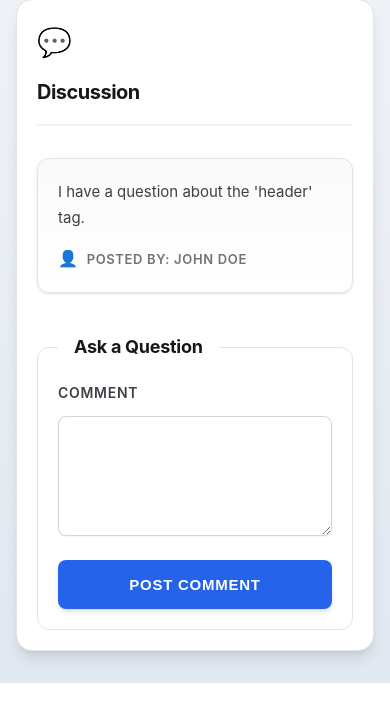
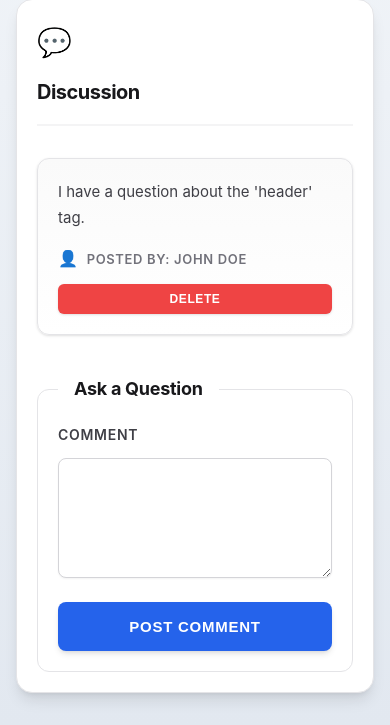
Before and after one commit to ITCS333/course-project-itcs333-group-9-project, a PHP site: page /src/weekly/details.html in a window 390 px wide. Shown: the part 538-1263 px from the top of the page. Before the commit the page ends 1221 px from the top, so only its background shows below. Run offline with PHP 8.4, Linux system fonts and the light colour scheme.

Commit message:
Added comment deletion functionality + responsive styles

```diff
--- a/src/weekly/admin.html
+++ b/src/weekly/admin.html
@@ -10,7 +10,7 @@
     <!-- TODO: Add the 'meta' tag for character encoding (UTF-8). -->
     <meta charset="UTF-8" />
     <!-- TODO: Add the responsive 'viewport' meta tag. -->
-    <meta name="viewport" />
+    <meta name="viewport" content="width=device-width, initial-scale=1.0" />
     <!-- TODO: Add a title, e.g., "Manage Weekly Breakdown". -->
     <title>Manage Weekly Breakdown</title>
     <!-- TODO: Link to your CSS framework or stylesheet. -->
--- a/src/weekly/api/index.php
+++ b/src/weekly/api/index.php
@@ -613,7 +613,7 @@ function deleteComment($db, $commentId) {
     // TODO: Check if comment exists
     // Prepare and execute a SELECT query
     // If not found, return error response with 404 status
-    $checkQuery = "SELECT id FROM comments WHERE id = ?";
+    $checkQuery = "SELECT id FROM comments_week WHERE id = ?";
     $checkStmt = $db->prepare($checkQuery);
     $checkStmt->bindParam(1, $commentId);
     $checkStmt->execute();
@@ -624,7 +624,7 @@ function deleteComment($db, $commentId) {
 
     // TODO: Prepare DELETE query
     // DELETE FROM comments WHERE id = ?
-    $deleteQuery = "DELETE FROM comments WHERE id = ?";
+    $deleteQuery = "DELETE FROM comments_week WHERE id = ?";
     $deleteStmt = $db->prepare($deleteQuery);
 
 
--- a/src/weekly/details.html
+++ b/src/weekly/details.html
@@ -8,7 +8,7 @@
   <head>
     <!-- TODO: Add meta tags for charset and viewport. -->
     <meta charset="UTF-8" />
-    <meta name="viewport" />
+    <meta name="viewport" content="width=device-width, initial-scale=1.0" />
     <!-- TODO: Add a title, for now use "Week Details". -->
     <title>Week Details</title>
     <!-- TODO: Link to your CSS framework or stylesheet. -->
@@ -68,7 +68,10 @@
               I have a question about the 'header' tag.
             </p>
             <!-- TODO: Use a 'footer' to show the author (e.g., "Posted by: John Doe"). -->
-            <footer class="comment-footer">Posted by: John Doe</footer>
+            <footer class="comment-footer">
+              <span class="comment-author">Posted by: John Doe</span>
+              <button class="delete-comment-btn">Delete</button>
+            </footer>
             <!-- End of comment article. -->
           </article>
         </div>
--- a/src/weekly/details.js
+++ b/src/weekly/details.js
@@ -98,7 +98,14 @@ function createCommentArticle(comment) {
 
   const articleFooter = document.createElement("footer");
   articleFooter.classList.add("comment-footer");
-  articleFooter.innerText = comment.author;
+  const spanAuthor = document.createElement("span");
+  spanAuthor.classList.add("comment-author");
+  spanAuthor.innerText = `Posted by: ${comment.author}`;
+  const deleteButton = document.createElement("button");
+  deleteButton.classList.add("delete-comment-btn");
+  deleteButton.innerText = "Delete";
+  articleFooter.appendChild(spanAuthor);
+  articleFooter.appendChild(deleteButton);
   commentArticle.appendChild(articleComment);
   commentArticle.appendChild(articleFooter);
   return commentArticle;
@@ -157,6 +164,29 @@ async function customAddCommentToDB(comment) {
       text: comment.text,
     }),
   });
+}
+
+function handleDeleteComment(event) {
+  const commentCard = event.target.closest(".comment-card");
+  const commentText = commentCard.querySelector(".comment-text").innerText;
+  const commentIndex = currentComments.findIndex(
+    (comment) => comment.text === commentText
+  );
+  if (commentIndex !== -1) {
+    customDeleteCommentFromDB(currentComments[commentIndex].id);
+    currentComments.splice(commentIndex, 1);
+    renderComments();
+  }
+}
+async function customDeleteCommentFromDB(commentId) {
+  const response = await fetch(
+    `/src/weekly/api/index.php?resource=comments&id=${commentId}`,
+    {
+      method: "DELETE",
+      headers: { "Content-Type": "application/json" },
+      body: JSON.stringify({ id: commentId }),
+    }
+  );
 }
 
 /**
@@ -219,6 +249,9 @@ async function initializePage() {
   document
     .getElementById("comment-form")
     .addEventListener("submit", handleAddComment);
+  document.querySelectorAll(".delete-comment-btn").forEach((button) => {
+    button.addEventListener("click", handleDeleteComment);
+  });
 }
 
 // --- Initial Page Load ---
--- a/src/weekly/list.html
+++ b/src/weekly/list.html
@@ -10,7 +10,7 @@
   <head>
     <!-- TODO: Add meta tags for charset and viewport. -->
     <meta charset="UTF-8" />
-    <meta name="viewport" />
+    <meta name="viewport" content="width=device-width, initial-scale=1.0" />
     <!-- TODO: Add a title, e.g., "Weekly Course Breakdown". -->
     <title>Weekly Course Breakdown</title>
     <!-- TODO: Link to your CSS framework or stylesheet. -->
--- a/src/weekly/student3StylesDetails.css
+++ b/src/weekly/student3StylesDetails.css
@@ -12,6 +12,8 @@
 
   --success-500: #10b981;
   --success-600: #059669;
+  --danger-500: #ef4444;
+  --danger-600: #dc2626;
   --indigo-500: #6366f1;
   --indigo-600: #4f46e5;
   --purple-500: #a855f7;
@@ -351,6 +353,7 @@
 .comment-footer {
   display: flex;
   align-items: center;
+  justify-content: space-between;
   gap: 0.5rem;
   font-size: 0.8125rem;
   color: var(--neutral-500);
@@ -359,27 +362,77 @@
   letter-spacing: 0.05em;
 }
 
-.comment-footer::before {
+.comment-author {
+  display: flex;
+  align-items: center;
+  gap: 0.5rem;
+}
+
+.comment-author::before {
   content: "👤";
   font-size: 1rem;
+}
+
+/* Delete Button for Comments */
+.delete-comment-btn {
+  background: var(--danger-500);
+  color: var(--white);
+  border: none;
+  padding: 0.5rem 1rem;
+  border-radius: var(--radius-sm);
+  cursor: pointer;
+  font-weight: 600;
+  font-size: 0.75rem;
+  transition: all var(--transition-base);
+  text-transform: uppercase;
+  letter-spacing: 0.05em;
+  box-shadow: var(--shadow-sm);
+  position: relative;
+  overflow: hidden;
+}
+
+.delete-comment-btn::before {
+  content: "";
+  position: absolute;
+  top: 50%;
+  left: 50%;
+  width: 0;
+  height: 0;
+  border-radius: 50%;
+  background: rgba(255, 255, 255, 0.3);
+  transform: translate(-50%, -50%);
+  transition: width 0.6s, height 0.6s;
+}
+
+.delete-comment-btn:hover {
+  background: var(--danger-600);
+  box-shadow: var(--shadow-md);
+}
+
+.delete-comment-btn:hover::before {
+  width: 300px;
+  height: 300px;
+}
+
+.delete-comment-btn:active {
+  transform: translateY(0);
+  box-shadow: var(--shadow-xs);
+}
+
+.delete-comment-btn:focus-visible {
+  outline: 2px solid var(--danger-500);
+  outline-offset: 2px;
 }
 
 /* ===============================
    Comment Form
    =============================== */
 .comment-form {
-  /* background: linear-gradient(180deg, var(--neutral-50) 0%, var(--white) 100%); */
-  /* border: 1.5px solid var(--neutral-200); */
   border-radius: var(--radius-lg);
   padding: 0;
   margin-top: 2rem;
   transition: all var(--transition-base);
 }
-/*
-.comment-form:focus-within {
-  border-color: var(--primary-500);
-  box-shadow: 0 0 0 3px rgba(59, 130, 246, 0.1);
-} */
 
 .comment-fieldset {
   border: 1.5px solid var(--neutral-200);
@@ -415,7 +468,6 @@
   font-family: inherit;
   background: var(--white);
   color: var(--neutral-900);
-  /* transition: all var(--transition-base); */
   box-shadow: var(--shadow-xs);
   resize: vertical;
   min-height: 120px;
@@ -536,6 +588,16 @@
   .comment-fieldset {
     padding: 1.5rem;
   }
+
+  .comment-footer {
+    flex-direction: column;
+    align-items: flex-start;
+    gap: 0.75rem;
+  }
+
+  .delete-comment-btn {
+    width: 100%;
+  }
 }
 
 @media (max-width: 480px) {
@@ -580,6 +642,16 @@
   .comment-submit-btn {
     width: 100%;
   }
+
+  .comment-footer {
+    flex-direction: column;
+    align-items: flex-start;
+    gap: 0.75rem;
+  }
+
+  .delete-comment-btn {
+    width: 100%;
+  }
 }
 
 /* ===============================
@@ -617,7 +689,8 @@
     page-break-inside: avoid;
   }
 
-  .comment-form {
+  .comment-form,
+  .delete-comment-btn {
     display: none;
   }
 }
```
Also changed, not shown: src/weekly/student3Styles.css (+193 -45 lines).
